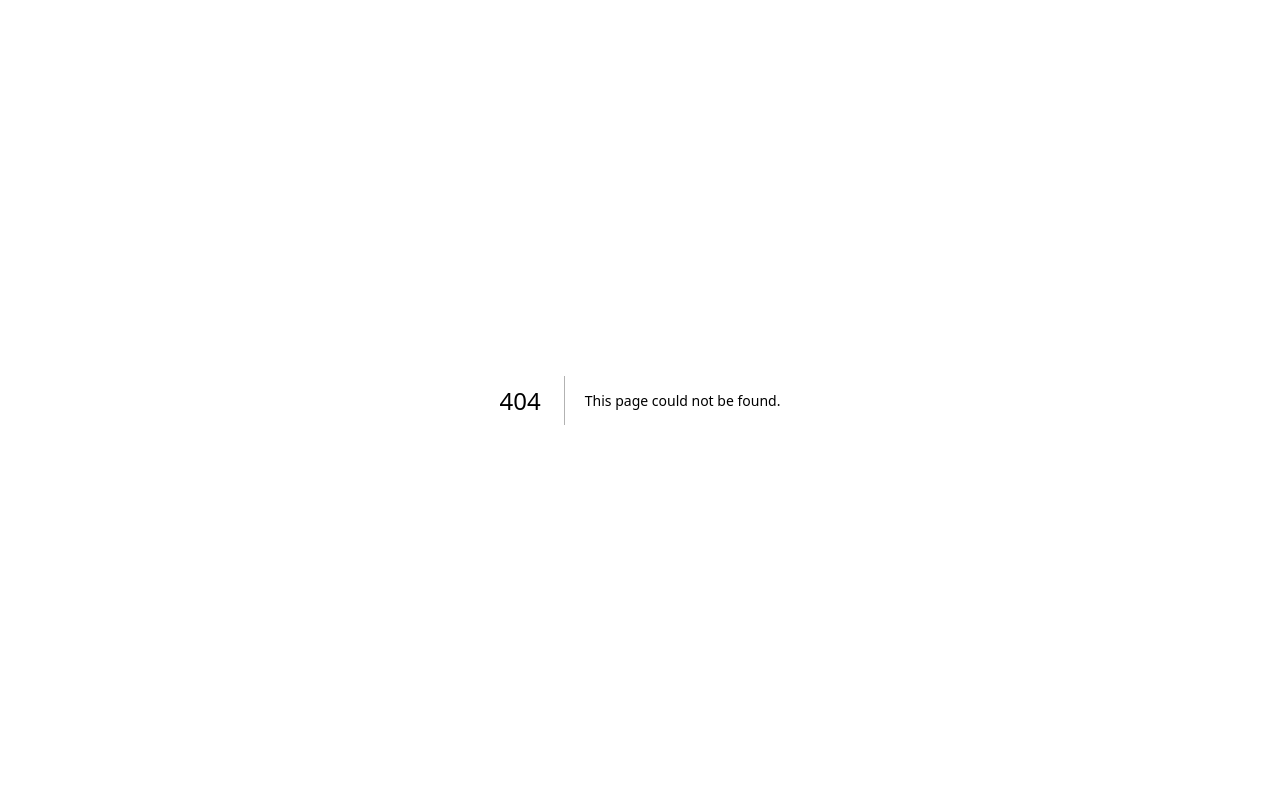
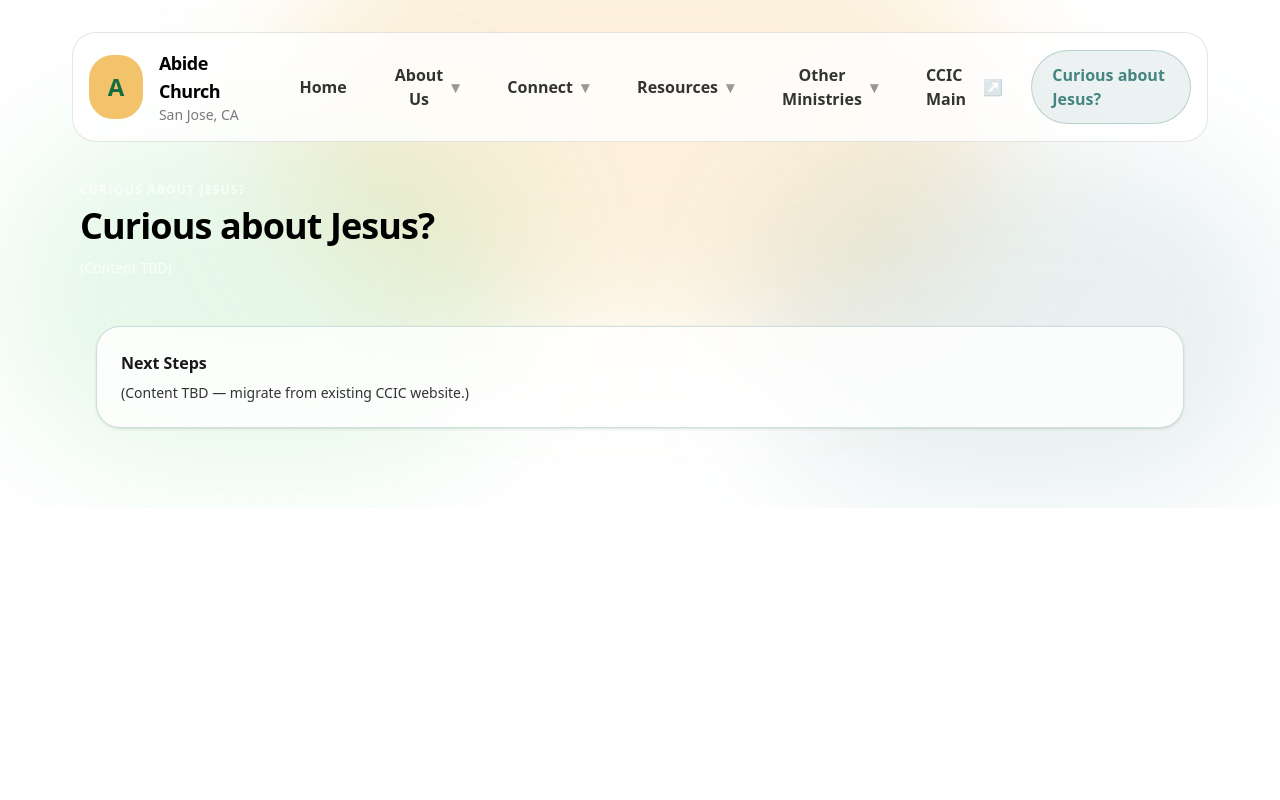
Before and after one commit to lugeorge8/abide, a Next.js app: page /curious-about-jesus in a window 1280 px wide. Before the commit this address had no page. Shown: the top 800 px of the page. Built offline with nearby package versions, Linux system fonts and the light colour scheme.

Commit message:
Add Curious about Jesus CTA bubble in header

```diff
--- /dev/null
+++ b/src/app/curious-about-jesus/page.tsx
@@ -0,0 +1,30 @@
+import { Card, ContentShell, HeroShell, SiteFooter } from "@/components/site-shell";
+
+export default function CuriousAboutJesusPage() {
+  return (
+    <>
+      <HeroShell active="curious-about-jesus">
+        <div>
+          <div className="text-xs font-semibold uppercase tracking-widest text-white/70">
+            Curious about Jesus?
+          </div>
+          <h1 className="mt-2 text-3xl font-semibold tracking-tight sm:text-4xl">
+            Curious about Jesus?
+          </h1>
+          <p className="mt-3 max-w-2xl text-sm text-white/80">(Content TBD)</p>
+        </div>
+
+        <ContentShell>
+          <Card>
+            <div className="text-base font-semibold">Next Steps</div>
+            <p className="mt-2 text-sm text-black/80">
+              (Content TBD — migrate from existing CCIC website.)
+            </p>
+          </Card>
+        </ContentShell>
+      </HeroShell>
+
+      <SiteFooter />
+    </>
+  );
+}
--- a/src/components/site-header.tsx
+++ b/src/components/site-header.tsx
@@ -344,6 +344,15 @@ export function SiteHeaderClient({ active }: { active?: string }) {
         >
           CCIC Main <span className="text-black/30">↗</span>
         </a>
+
+        {/* Curious about Jesus? */}
+        <Link
+          href="/curious-about-jesus"
+          className="rounded-full border border-abide-teal/30 bg-abide-teal/10 px-5 py-3 text-base font-semibold text-abide-teal hover:bg-abide-teal/15"
+          onClick={() => setOpen(null)}
+        >
+          Curious about Jesus?
+        </Link>
       </nav>
     </header>
   );
```
